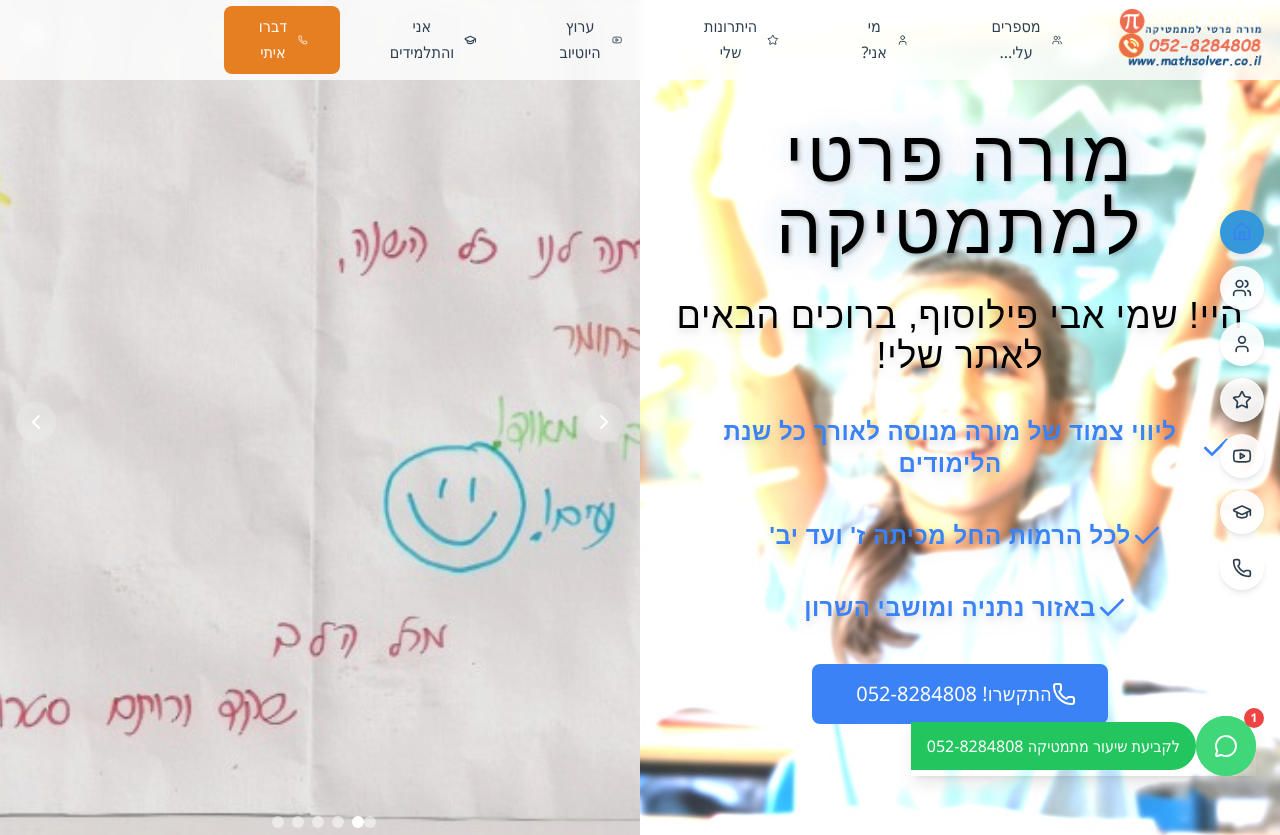
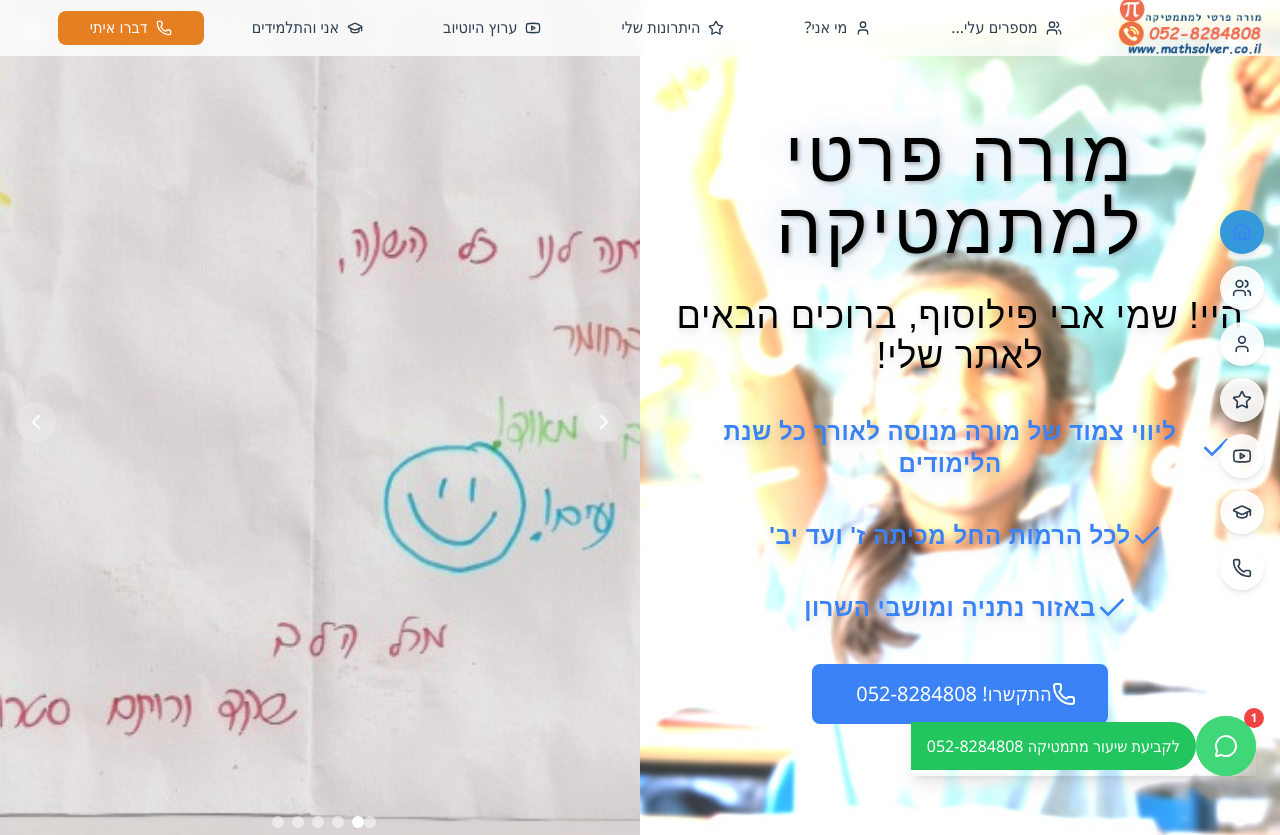
Before and after one commit to aviph/mathsolver.co.il, a Next.js app: page / in a window 1280 px wide. Shown: the top 835 px of the page. Built offline with nearby package versions, Linux system fonts and the light colour scheme; a web font is replaced by a local one.

Commit message:
עדכון עיצוב רכיב Header: שינוי גובה רכיבי הכותרת, עדכון מרווחים בכפתורים והוספת תמיכה בטקסטים ארוכים עם שימוש ב-whitespace-nowrap.

```diff
--- a/src/components/Header.tsx
+++ b/src/components/Header.tsx
@@ -83,10 +83,10 @@ export default function Header() {
         transition={{ duration: 0.5 }}
       >
         <div className="container-custom px-4">
-          <div className="flex items-center h-16 md:h-20">
+          <div className="flex items-center min-h-12 md:min-h-14">
             {/* לוגו */}
             <motion.div
-              className="flex items-center"
+              className="flex items-center -my-2 md:-my-3"
               whileHover={{ scale: 1.25 }}
               transition={{ type: "spring", stiffness: 400, damping: 10 }}
               onClick={() => scrollToSection('home')}
@@ -110,7 +110,7 @@ export default function Header() {
                   <motion.button
                     key={item.id}
                     onClick={() => scrollToSection(item.id)}
-                    className={`flex items-center space-x-2 space-x-reverse px-8 py-2 rounded-lg transition-all duration-300 ${
+                    className={`flex items-center space-x-2 space-x-reverse px-8 py-1 rounded-lg transition-all duration-300 ${
                       isContact
                         ? 'bg-secondary-500 text-white hover:bg-secondary-600'
                         : isActive
@@ -123,7 +123,7 @@ export default function Header() {
                     whileTap={{ scale: 0.95 }}
                   >
                     <Icon className="w-4 h-4" />
-                    <span className="font-medium">{item.label}</span>
+                    <span className="font-medium whitespace-nowrap">{item.label}</span>
                   </motion.button>
                 )
               })}
@@ -150,7 +150,7 @@ export default function Header() {
       <AnimatePresence>
         {isMobileMenuOpen && (
           <motion.div
-            className="fixed top-16 md:top-20 left-0 right-0 bg-white/95 backdrop-blur-custom shadow-math-lg z-40 lg:hidden"
+            className="fixed top-12 md:top-14 left-0 right-0 bg-white/95 backdrop-blur-custom shadow-math-lg z-40 lg:hidden"
             initial={{ opacity: 0, y: -20 }}
             animate={{ opacity: 1, y: 0 }}
             exit={{ opacity: 0, y: -20 }}
@@ -167,7 +167,7 @@ export default function Header() {
                     <motion.button
                       key={item.id}
                       onClick={() => scrollToSection(item.id)}
-                      className={`flex items-center space-x-3 space-x-reverse px-10 py-3 rounded-lg transition-all duration-300 ${
+                      className={`flex items-center space-x-3 space-x-reverse px-10 py-2 rounded-lg transition-all duration-300 ${
                         isContact
                           ? 'bg-secondary-500 text-white hover:bg-secondary-600'
                           : isActive
@@ -178,7 +178,7 @@ export default function Header() {
                       whileTap={{ scale: 0.95 }}
                     >
                       <Icon className={`w-5 h-5 ${isContact ? 'text-white' : item.color}`} />
-                      <span className="font-medium">{item.label}</span>
+                      <span className="font-medium whitespace-nowrap">{item.label}</span>
                     </motion.button>
                   )
                 })}
```
